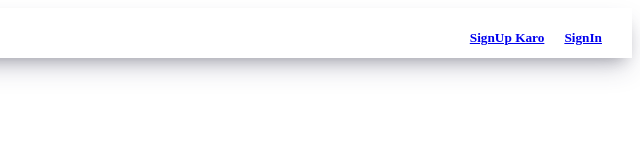
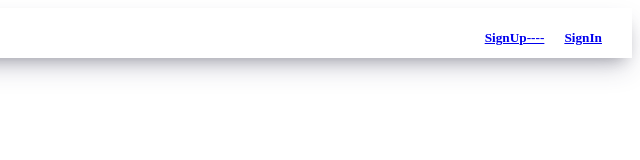
Before and after one commit to puja2795/receipe-app, a plain HTML site: page index.html in a window 1280 px wide. Shown: the full height of the page, 640-1280 px from the left. Drawn offline with Linux system fonts and the light colour scheme.

Commit message:
Revert "bhilre karichi"
This reverts commit 389ec9f7901a8c0c06d293f56f207db59ccf54f6.

```diff
--- a/index.html
+++ b/index.html
@@ -14,7 +14,7 @@
         <h5><a href="./recepies.html">My Receipes</a></h5>
       </div>
       <div class="nav-menu">
-        <h5><a href="./signup.html">SignUp Karo</a></h5>
+        <h5><a href="./signup.html">SignUp----</a></h5>
         <a href="./signin.html"><h5>SignIn</h5></a>
       </div>
     </div>
```
